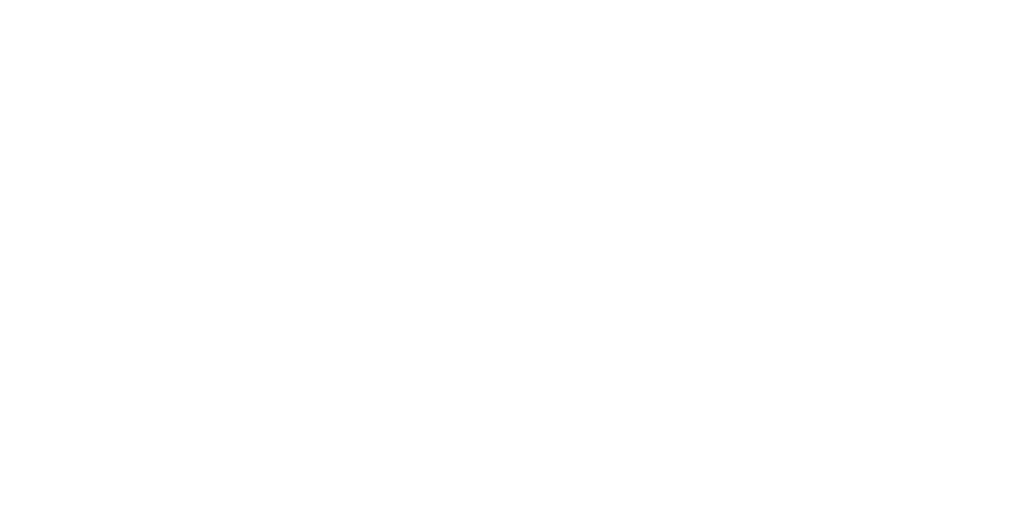
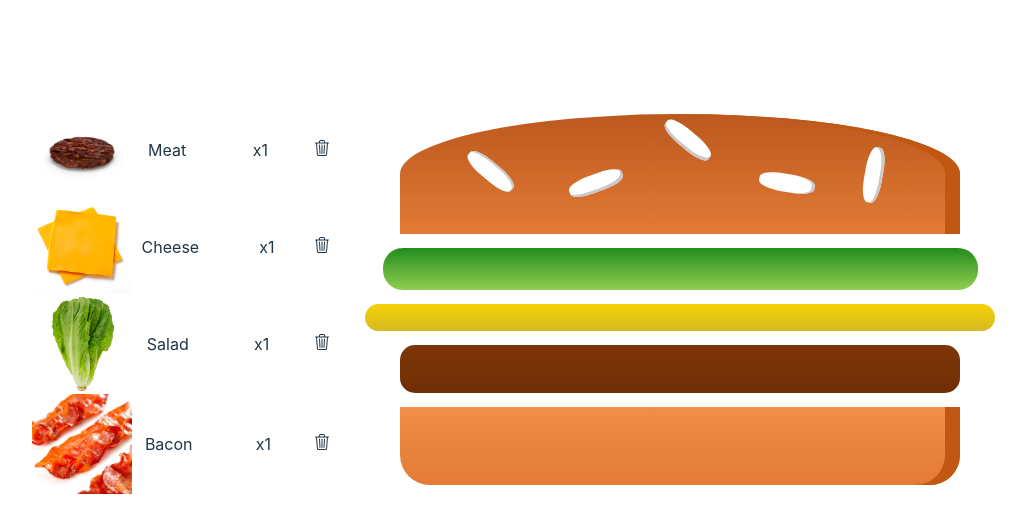
Before and after one commit to Nurzat91/burger, a React (Vite) app: page / in a window 1280 px wide. Shown: the top 532 px of the page, without its empty margins (109-1135 px from the left). Built offline with nearby package versions, Linux system fonts and the light colour scheme.

Commit message:
creation and styling of ingredients

```diff
--- a/src/components/Burger/Burger.tsx
+++ b/src/components/Burger/Burger.tsx
@@ -1,5 +1,11 @@
-import React from 'react';
-const Burger = () => {
+import React, { useState } from 'react';
+import {Ingredients, Ingredient} from '../../components/Ingredients/Ingredients';
+
+const BURGER_PRICE = 30;
+const Burger: React.FC = () => {
+  const [ingredients, setIngredients] = useState<Ingredient[]>([]);
+
+
   return (
     <div className="Burger">
       <div className="BreadTop">
--- a/src/containers/App/App.css
+++ b/src/containers/App/App.css
@@ -4,3 +4,157 @@
   padding: 2rem;
   text-align: center;
 }
+
+.imgIngredients {
+  width: 100px;
+  margin-right: 10px;
+}
+
+.BurgerApp {
+  display: flex;
+  flex-direction: row;
+  flex-wrap: nowrap;
+  justify-content: space-between;
+}
+
+.Ingredients {
+  display: flex;
+  flex-direction: row;
+  flex-wrap: nowrap;
+  justify-content: space-between;
+  align-items: center;
+}
+.AmountOfIngredient {
+  margin: 0 40px 0 60px;
+}
+
+
+.BreadBottom {
+  height: 13%;
+  width: 80%;
+  background: linear-gradient(#F08E4A, #e27b36);
+  border-radius: 0 0 30px 30px;
+  box-shadow: inset -15px 0 #c15711;
+  margin: 2% auto;
+}
+
+.BreadTop {
+  height: 20%;
+  width: 80%;
+  background: linear-gradient(#bc581e, #e27b36);
+  border-radius: 50% 50% 0 0;
+  box-shadow: inset -15px 0 #c15711;
+  margin: 2% auto;
+  position: relative;
+}
+
+.Seeds1 {
+  width: 10%;
+  height: 15%;
+  position: absolute;
+  background-color: white;
+  left: 30%;
+  top: 50%;
+  border-radius: 40%;
+  transform: rotate(-20deg);
+  box-shadow: inset -2px -3px #c9c9c9;
+}
+
+.Seeds1:after {
+  content: "";
+  width: 100%;
+  height: 100%;
+  position: absolute;
+  background-color: white;
+  left: -170%;
+  top: -260%;
+  border-radius: 40%;
+  transform: rotate(60deg);
+  box-shadow: inset -1px 2px #c9c9c9;
+}
+
+.Seeds1:before {
+  content: "";
+  width: 100%;
+  height: 100%;
+  position: absolute;
+  background-color: white;
+  left: 180%;
+  top: -50%;
+  border-radius: 40%;
+  transform: rotate(60deg);
+  box-shadow: inset -1px -3px #c9c9c9;
+}
+
+.Seeds2 {
+  width: 10%;
+  height: 15%;
+  position: absolute;
+  background-color: white;
+  left: 64%;
+  top: 50%;
+  border-radius: 40%;
+  transform: rotate(10deg);
+  box-shadow: inset -3px 0 #c9c9c9;
+}
+
+.Seeds2:before {
+  content: "";
+  width: 100%;
+  height: 100%;
+  position: absolute;
+  background-color: white;
+  left: 150%;
+  top: -130%;
+  border-radius: 40%;
+  transform: rotate(90deg);
+  box-shadow: inset 1px 3px #c9c9c9;
+}
+
+.Meat {
+  width: 80%;
+  height: 8%;
+  background: linear-gradient(#7f3608, #702e05);
+  margin: 2% auto;
+  border-radius: 15px;
+}
+
+.Cheese {
+  width: 90%;
+  height: 4.5%;
+  margin: 2% auto;
+  background: linear-gradient(#f4d004, #d6bb22);
+  border-radius: 20px;
+}
+
+.Salad {
+  width: 85%;
+  height: 7%;
+  margin: 2% auto;
+  background: linear-gradient(#228c1d, #91ce50);
+  border-radius: 20px;
+}
+
+.Bacon {
+  width: 80%;
+  height: 3%;
+  background: linear-gradient(#bf3813, #c45e38);
+  margin: 2% auto;
+}
+
+.Burger {
+  width: 100%;
+  margin: auto;
+  height: 250px;
+  overflow: auto;
+  text-align: center;
+  font-weight: bold;
+  font-size: 1.2rem;
+}
+
+@media (min-width: 1000px) and (min-height: 700px) {
+  .Burger {
+    width: 700px;
+    height: 600px;
+  }
+}
--- a/src/containers/App/App.tsx
+++ b/src/containers/App/App.tsx
@@ -1,24 +1,27 @@
-import { useState } from 'react';
+import React, { useState } from 'react';
+import './App.css';
 import meatImage from '../../assets/meat.png';
 import cheeseImage from '../../assets/cheese.png';
 import saladImage from '../../assets/salad.png';
 import baconImage from '../../assets/bacon.png';
-import Burger from '../../components/Burger/Burger';
-import './App.css';
 
 interface Ingredient {
   name: string;
   price: number;
   image: string;
 }
+
 function App() {
+  const Ingredients = () => {
+    const INGREDIENTS: Ingredient[] = [
+      {name: 'Meat', price: 80, image: meatImage},
+      {name: 'Cheese', price: 50, image: cheeseImage},
+      {name: 'Salad', price: 10, image: saladImage},
+      {name: 'Bacon', price: 60, image: baconImage},
+    ];
 
-  const INGREDIENTS: Ingredient[] = [
-    {name: 'Meat', price: 80, image: meatImage},
-    {name: 'Cheese', price: 50, image: cheeseImage},
-    {name: 'Salad', price: 10, image: saladImage},
-    {name: 'Bacon', price: 60, image: baconImage},
-  ];
+  };
+
   const [ingredients, setIngredientst] = useState([
     {name: 'Meat', count: 0},
     {name: 'Cheese', count: 0},
@@ -27,15 +30,58 @@
   ]);
 
   return (
-    <div>
-      {/*<div>*/}
-      {/*  /!*<a href="#" target="_blank">*!/*/}
-      {/*  /!*  <img src={cheeseImage} className="logo" alt="Vite logo" />*!/*/}
-      {/*  /!*</a>*!/*/}
-      {/*</div>*/}
-      <div></div>
+    <div className="BurgerApp">
       <div>
-        <Burger/>
+        <div className="Ingredients">
+          <img src={meatImage} className="imgIngredients" alt="meatImage" />
+          <span>Meat</span>
+          <span className="AmountOfIngredient">x1</span>
+          <span>
+            <svg xmlns="http://www.w3.org/2000/svg" width="16" height="16" fill="currentColor" className="bi bi-trash3" viewBox="0 0 16 16">
+              <path d="M6.5 1h3a.5.5 0 0 1 .5.5v1H6v-1a.5.5 0 0 1 .5-.5ZM11 2.5v-1A1.5 1.5 0 0 0 9.5 0h-3A1.5 1.5 0 0 0 5 1.5v1H2.506a.58.58 0 0 0-.01 0H1.5a.5.5 0 0 0 0 1h.538l.853 10.66A2 2 0 0 0 4.885 16h6.23a2 2 0 0 0 1.994-1.84l.853-10.66h.538a.5.5 0 0 0 0-1h-.995a.59.59 0 0 0-.01 0H11Zm1.958 1-.846 10.58a1 1 0 0 1-.997.92h-6.23a1 1 0 0 1-.997-.92L3.042 3.5h9.916Zm-7.487 1a.5.5 0 0 1 .528.47l.5 8.5a.5.5 0 0 1-.998.06L5 5.03a.5.5 0 0 1 .47-.53Zm5.058 0a.5.5 0 0 1 .47.53l-.5 8.5a.5.5 0 1 1-.998-.06l.5-8.5a.5.5 0 0 1 .528-.47ZM8 4.5a.5.5 0 0 1 .5.5v8.5a.5.5 0 0 1-1 0V5a.5.5 0 0 1 .5-.5Z"/>
+            </svg>
+          </span>
+        </div>
+        <div className="Ingredients">
+          <img src={cheeseImage} className="imgIngredients" alt="cheeseImage" />
+          <span>Cheese</span>
+          <span className="AmountOfIngredient">x1</span>
+          <span>
+            <svg xmlns="http://www.w3.org/2000/svg" width="16" height="16" fill="currentColor" className="bi bi-trash3" viewBox="0 0 16 16">
+              <path d="M6.5 1h3a.5.5 0 0 1 .5.5v1H6v-1a.5.5 0 0 1 .5-.5ZM11 2.5v-1A1.5 1.5 0 0 0 9.5 0h-3A1.5 1.5 0 0 0 5 1.5v1H2.506a.58.58 0 0 0-.01 0H1.5a.5.5 0 0 0 0 1h.538l.853 10.66A2 2 0 0 0 4.885 16h6.23a2 2 0 0 0 1.994-1.84l.853-10.66h.538a.5.5 0 0 0 0-1h-.995a.59.59 0 0 0-.01 0H11Zm1.958 1-.846 10.58a1 1 0 0 1-.997.92h-6.23a1 1 0 0 1-.997-.92L3.042 3.5h9.916Zm-7.487 1a.5.5 0 0 1 .528.47l.5 8.5a.5.5 0 0 1-.998.06L5 5.03a.5.5 0 0 1 .47-.53Zm5.058 0a.5.5 0 0 1 .47.53l-.5 8.5a.5.5 0 1 1-.998-.06l.5-8.5a.5.5 0 0 1 .528-.47ZM8 4.5a.5.5 0 0 1 .5.5v8.5a.5.5 0 0 1-1 0V5a.5.5 0 0 1 .5-.5Z"/>
+            </svg>
+          </span>
+        </div>
+        <div className="Ingredients">
+          <img src={saladImage} className="imgIngredients" alt="saladImage" />
+          <span>Salad</span>
+          <span className="AmountOfIngredient">x1</span>
+          <span>
+            <svg xmlns="http://www.w3.org/2000/svg" width="16" height="16" fill="currentColor" className="bi bi-trash3" viewBox="0 0 16 16">
+              <path d="M6.5 1h3a.5.5 0 0 1 .5.5v1H6v-1a.5.5 0 0 1 .5-.5ZM11 2.5v-1A1.5 1.5 0 0 0 9.5 0h-3A1.5 1.5 0 0 0 5 1.5v1H2.506a.58.58 0 0 0-.01 0H1.5a.5.5 0 0 0 0 1h.538l.853 10.66A2 2 0 0 0 4.885 16h6.23a2 2 0 0 0 1.994-1.84l.853-10.66h.538a.5.5 0 0 0 0-1h-.995a.59.59 0 0 0-.01 0H11Zm1.958 1-.846 10.58a1 1 0 0 1-.997.92h-6.23a1 1 0 0 1-.997-.92L3.042 3.5h9.916Zm-7.487 1a.5.5 0 0 1 .528.47l.5 8.5a.5.5 0 0 1-.998.06L5 5.03a.5.5 0 0 1 .47-.53Zm5.058 0a.5.5 0 0 1 .47.53l-.5 8.5a.5.5 0 1 1-.998-.06l.5-8.5a.5.5 0 0 1 .528-.47ZM8 4.5a.5.5 0 0 1 .5.5v8.5a.5.5 0 0 1-1 0V5a.5.5 0 0 1 .5-.5Z"/>
+            </svg>
+          </span>
+        </div>
+        <div className="Ingredients">
+          <img src={baconImage} className="imgIngredients" alt="baconImage" />
+          <span>Bacon</span>
+          <span className="AmountOfIngredient">x1</span>
+          <span>
+            <svg xmlns="http://www.w3.org/2000/svg" width="16" height="16" fill="currentColor" className="bi bi-trash3" viewBox="0 0 16 16">
+              <path d="M6.5 1h3a.5.5 0 0 1 .5.5v1H6v-1a.5.5 0 0 1 .5-.5ZM11 2.5v-1A1.5 1.5 0 0 0 9.5 0h-3A1.5 1.5 0 0 0 5 1.5v1H2.506a.58.58 0 0 0-.01 0H1.5a.5.5 0 0 0 0 1h.538l.853 10.66A2 2 0 0 0 4.885 16h6.23a2 2 0 0 0 1.994-1.84l.853-10.66h.538a.5.5 0 0 0 0-1h-.995a.59.59 0 0 0-.01 0H11Zm1.958 1-.846 10.58a1 1 0 0 1-.997.92h-6.23a1 1 0 0 1-.997-.92L3.042 3.5h9.916Zm-7.487 1a.5.5 0 0 1 .528.47l.5 8.5a.5.5 0 0 1-.998.06L5 5.03a.5.5 0 0 1 .47-.53Zm5.058 0a.5.5 0 0 1 .47.53l-.5 8.5a.5.5 0 1 1-.998-.06l.5-8.5a.5.5 0 0 1 .528-.47ZM8 4.5a.5.5 0 0 1 .5.5v8.5a.5.5 0 0 1-1 0V5a.5.5 0 0 1 .5-.5Z"/>
+            </svg>
+          </span>
+        </div>
+      </div>
+      <div className="Burger">
+        <div className="BreadTop">
+          <div className="Seeds1"></div>
+          <div className="Seeds2"></div>
+        </div>
+        <div className="Salad"></div>
+        <div className="Cheese"></div>
+        <div className="Meat"></div>
+        <div className="BreadBottom"></div>
       </div>
     </div>
   )
```
Also changed, not shown: src/components/Ingredients/Ingredients.tsx (+20 -0 lines).
